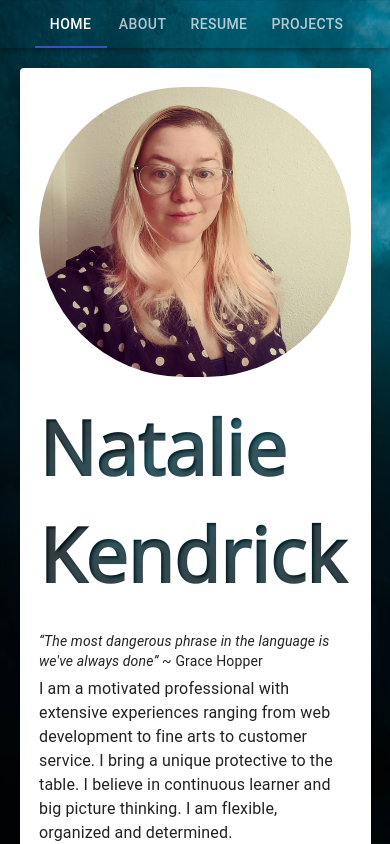
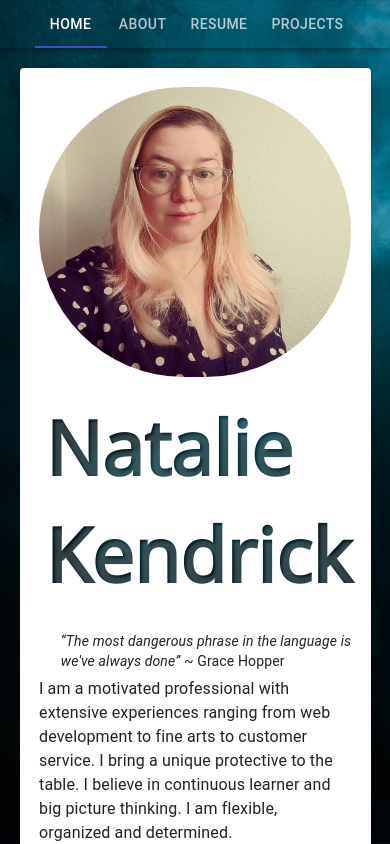
Before and after one commit to listenToRipley/nataliekendrick, a React (Create React App) app: page /about in a window 390 px wide. Shown: the top 844 px of the page. Built offline with nearby package versions, Linux system fonts and the light colour scheme.

Commit message:
responsive looking a little better on the about page

```diff
--- a/src/Components/About.js
+++ b/src/Components/About.js
@@ -18,7 +18,7 @@ const About = () => {
       src={profile}
      />
     </Grid>
-      <Grid div item xs={12} s={6} md={6} lg={9} spacing={6} alignItem='center'>
+      <Grid div item xs={12} s={6} md={6} lg={9} spacing={6} >
 
      <p className='aboutName'>Natalie Kendrick</p>
 
--- a/src/Components/Components.css
+++ b/src/Components/Components.css
@@ -101,9 +101,10 @@ a:hover {
 .aboutName {
   width: 100%;
   justify-self: center;
-  align-items: center;
+
   font-family: 'Open Sans', sans-serif, 'Bold';
   margin-top: -5%;
+  margin-left: 4%;
   margin-bottom: .3em;
   font-size: 75px;
   font-weight: 600;
@@ -122,6 +123,7 @@ a:hover {
 
 .aboutQuote {
   width: 100%;
+  margin-left: 7%;
   margin-bottom: 2%;
 }
 
```
